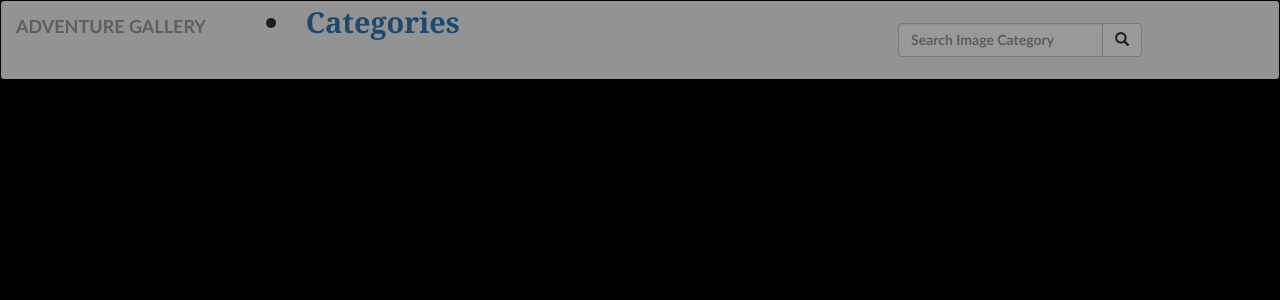
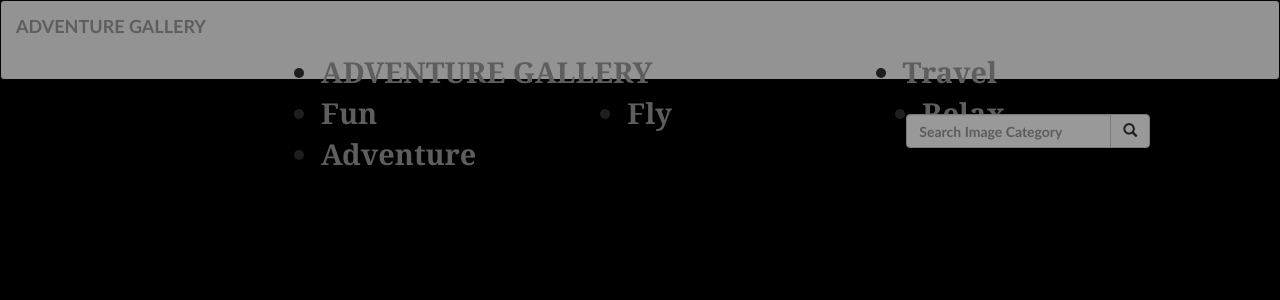
Before and after one commit to IsaacMurage-dev/Art-Gallery, a Django app: page / in a window 1280 px wide. Shown: the top 300 px of the page. Run offline with Django 3.2, Linux system fonts and the light colour scheme; data that the repository does not hold is empty; some libraries are stand-ins or nearby versions.

Commit message:
make changes to templates

```diff
--- a/snaps/templates/intro.html
+++ b/snaps/templates/intro.html
@@ -17,7 +17,7 @@
   <div class="modal-dialog">
     <div class="modal-content">
       <div class="modal-header">
-        <h5 class="modal-title" id="exampleModalLabel">Modal title</h5>
+        <h5 class="modal-title" id="exampleModalLabel">Adventure Galleries</h5>
         <button type="button" class="close" data-dismiss="modal" aria-label="Close">
           <span aria-hidden="true">&times;</span>
         </button>
--- a/snaps/templates/navbar.html
+++ b/snaps/templates/navbar.html
@@ -11,7 +11,27 @@
      <div class="navbar-header">
        <a class="navbar-brand" href="{% url 'intro' %}">ADVENTURE GALLERY</a>
      </div>
-     <li class="nav-item dropdown">
+     <div class="collapse navbar-collapse" id="navbarNavDropdown">
+      <ul class="navbar-nav">
+        <li class="nav-item">
+          <a class="nav-link active" aria-current="page" href="#">ADVENTURE GALLERY</a>
+        </li>
+        <li class="nav-item">
+          <a class="nav-link" href="#">Travel</a>
+        </li>
+        <li class="nav-item">
+          <a class="nav-link" href="#">Fun</a>
+        </li>
+        <li class="nav-item">
+          <a class="nav-link" href="#">Fly</a>
+        </li>
+        <li class="nav-item">
+          <a class="nav-link" href="#">Relax</a>
+        </li>
+        <li class="nav-item">
+          <a class="nav-link" href="#">Adventure</a>
+        </li>
+     <!-- <li class="nav-item dropdown">
       <a class="nav-link dropdown-toggle" href="#" id="navbarDropdown" role="button" data-toggle="dropdown" aria-haspopup="true" aria-expanded="false">
         Categories
       </a>
@@ -29,7 +49,7 @@
 
 
       </div>
-    </li>
+    </li> -->
 
      <!-- Adding a search form  -->
      <div class="col-sm-4 col-md-4 navbar-right">
```
